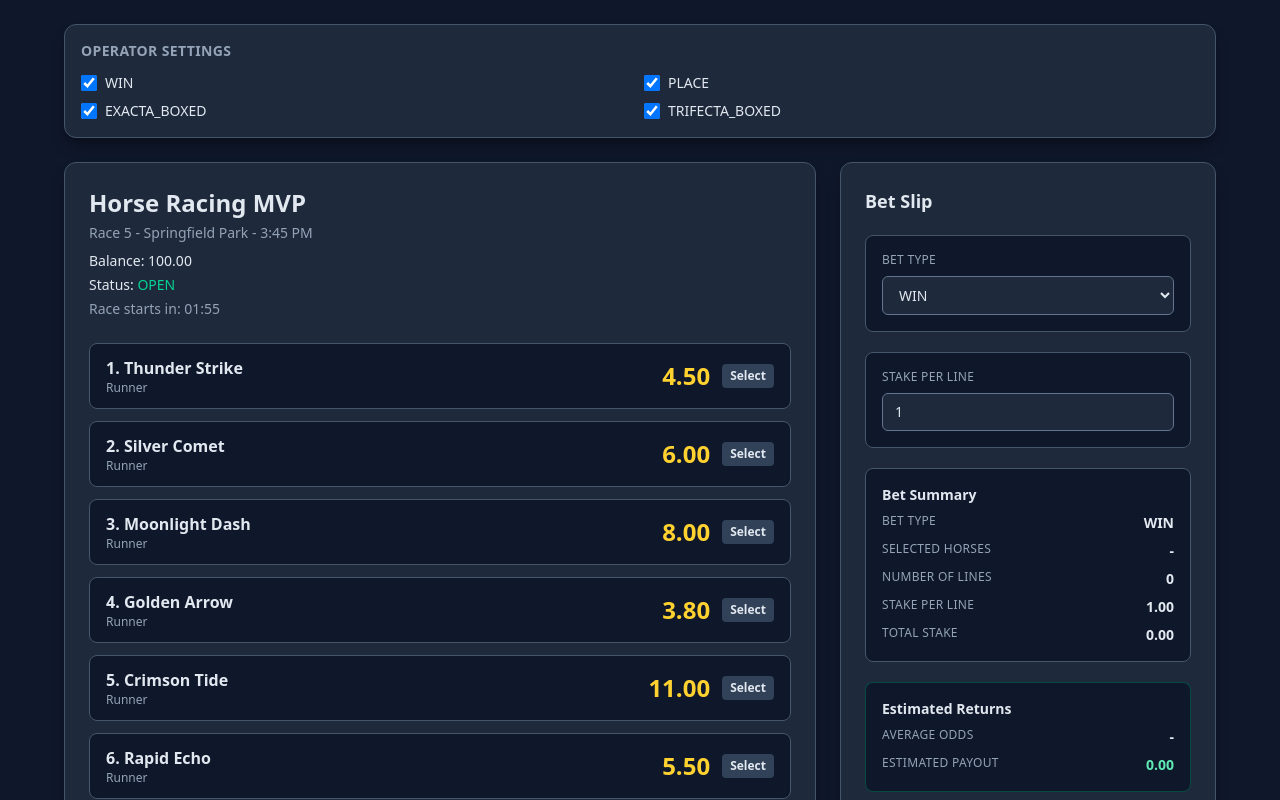
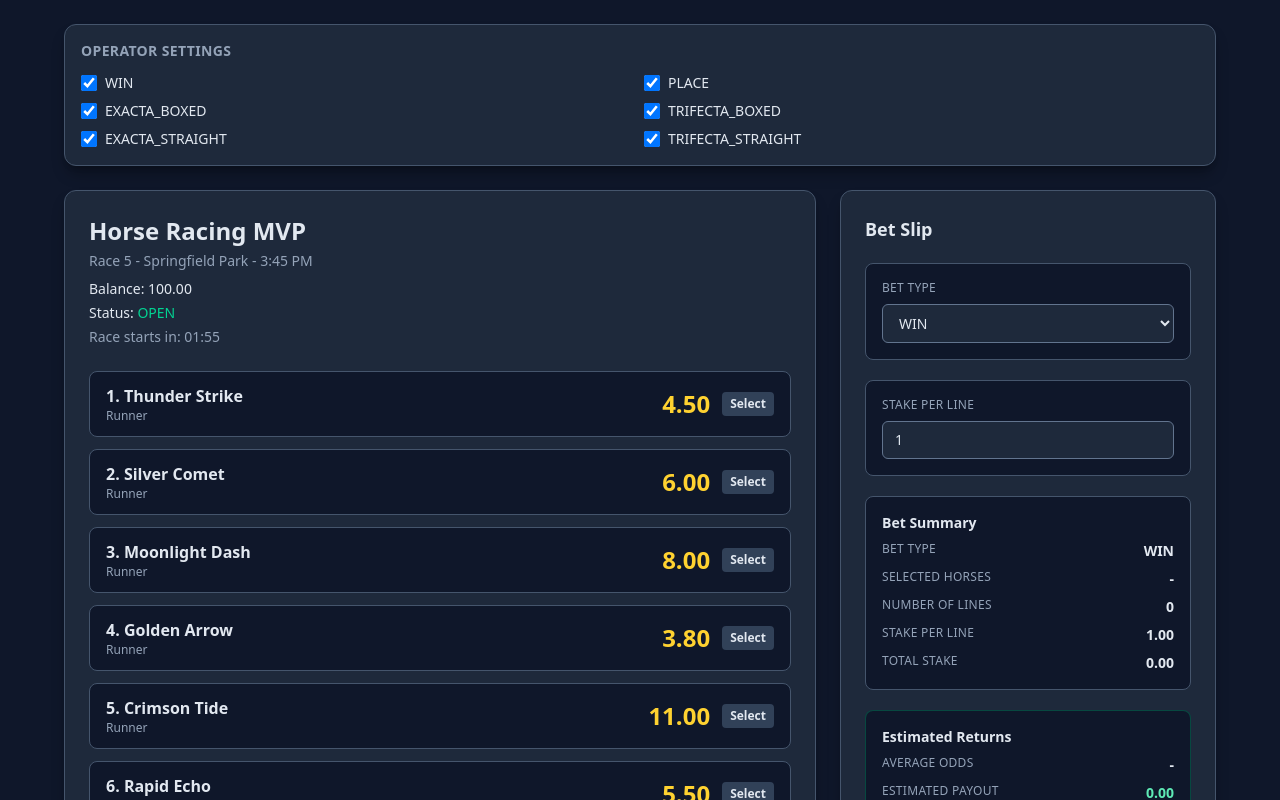
Before and after one commit to ptsportsbookcom-sudo/horse-racing-iframe-mvp, a Next.js app: page / in a window 1280 px wide. Shown: the top 800 px of the page. Built offline with nearby package versions, Linux system fonts and the light colour scheme.

Commit message:
feat: add straight bet types (exacta, trifecta)

```diff
--- a/app/page.tsx
+++ b/app/page.tsx
@@ -3,11 +3,19 @@
 import { useEffect, useMemo, useState } from "react";
 import {
   calculateExactaBoxed,
+  calculateExactaStraight,
   calculateTotalStake,
   calculateTrifectaBoxed,
+  calculateTrifectaStraight,
 } from "@/lib/betting";
 
-type BetType = "WIN" | "PLACE" | "EXACTA_BOXED" | "TRIFECTA_BOXED";
+type BetType =
+  | "WIN"
+  | "PLACE"
+  | "EXACTA_BOXED"
+  | "TRIFECTA_BOXED"
+  | "EXACTA_STRAIGHT"
+  | "TRIFECTA_STRAIGHT";
 type ParentMessage = {
   type: string;
   payload?: unknown;
@@ -35,7 +43,14 @@ const RACE = {
     { number: 10, name: "Royal Legend", odds: "10.00" },
   ] satisfies Horse[],
 };
-const BET_TYPES: BetType[] = ["WIN", "PLACE", "EXACTA_BOXED", "TRIFECTA_BOXED"];
+const BET_TYPES: BetType[] = [
+  "WIN",
+  "PLACE",
+  "EXACTA_BOXED",
+  "TRIFECTA_BOXED",
+  "EXACTA_STRAIGHT",
+  "TRIFECTA_STRAIGHT",
+];
 const INITIAL_COUNTDOWN_SECONDS = 2 * 60;
 
 export default function Home() {
@@ -46,6 +61,8 @@ export default function Home() {
     PLACE: true,
     EXACTA_BOXED: true,
     TRIFECTA_BOXED: true,
+    EXACTA_STRAIGHT: true,
+    TRIFECTA_STRAIGHT: true,
   });
   const [stakePerLine, setStakePerLine] = useState<string>("1");
   const [isPlacingBet, setIsPlacingBet] = useState(false);
@@ -65,6 +82,10 @@ export default function Home() {
         return calculateExactaBoxed(selectedHorseNumbers).numberOfLines;
       case "TRIFECTA_BOXED":
         return calculateTrifectaBoxed(selectedHorseNumbers).numberOfLines;
+      case "EXACTA_STRAIGHT":
+        return calculateExactaStraight(selectedHorseNumbers);
+      case "TRIFECTA_STRAIGHT":
+        return calculateTrifectaStraight(selectedHorseNumbers);
       case "WIN":
       case "PLACE":
         return selectedHorseNumbers.length;
@@ -80,16 +101,19 @@ export default function Home() {
   );
   const selectedHorseNames = useMemo(
     () =>
-      RACE.horses
-        .filter((horse) => selectedHorseNumbers.includes(horse.number))
-        .map((horse) => horse.name),
+      selectedHorseNumbers
+        .map((horseNumber) => RACE.horses.find((horse) => horse.number === horseNumber)?.name)
+        .filter((horseName): horseName is string => Boolean(horseName)),
     [selectedHorseNumbers]
   );
   const selectedHorseOdds = useMemo(
     () =>
-      RACE.horses
-        .filter((horse) => selectedHorseNumbers.includes(horse.number))
-        .map((horse) => Number(horse.odds)),
+      selectedHorseNumbers
+        .map((horseNumber) => {
+          const horse = RACE.horses.find((runner) => runner.number === horseNumber);
+          return horse ? Number(horse.odds) : null;
+        })
+        .filter((odds): odds is number => typeof odds === "number"),
     [selectedHorseNumbers]
   );
   const enabledBetTypeOptions = useMemo(
@@ -106,6 +130,14 @@ export default function Home() {
 
     if (betType === "TRIFECTA_BOXED") {
       return selectedHorseNumbers.length >= 3;
+    }
+
+    if (betType === "EXACTA_STRAIGHT") {
+      return selectedHorseNumbers.length === 2;
+    }
+
+    if (betType === "TRIFECTA_STRAIGHT") {
+      return selectedHorseNumbers.length === 3;
     }
 
     return selectedHorseNumbers.length > 0;
--- a/lib/betting.ts
+++ b/lib/betting.ts
@@ -29,6 +29,14 @@ export function calculateTrifectaBoxed(
   };
 }
 
+export function calculateExactaStraight(selections: number[]): number {
+  return selections.length === 2 ? 1 : 0;
+}
+
+export function calculateTrifectaStraight(selections: number[]): number {
+  return selections.length === 3 ? 1 : 0;
+}
+
 export function calculateTotalStake(lines: number, stakePerLine: number): number {
   const safeLines = Number.isFinite(lines) && lines > 0 ? lines : 0;
   const safeStake =
```
